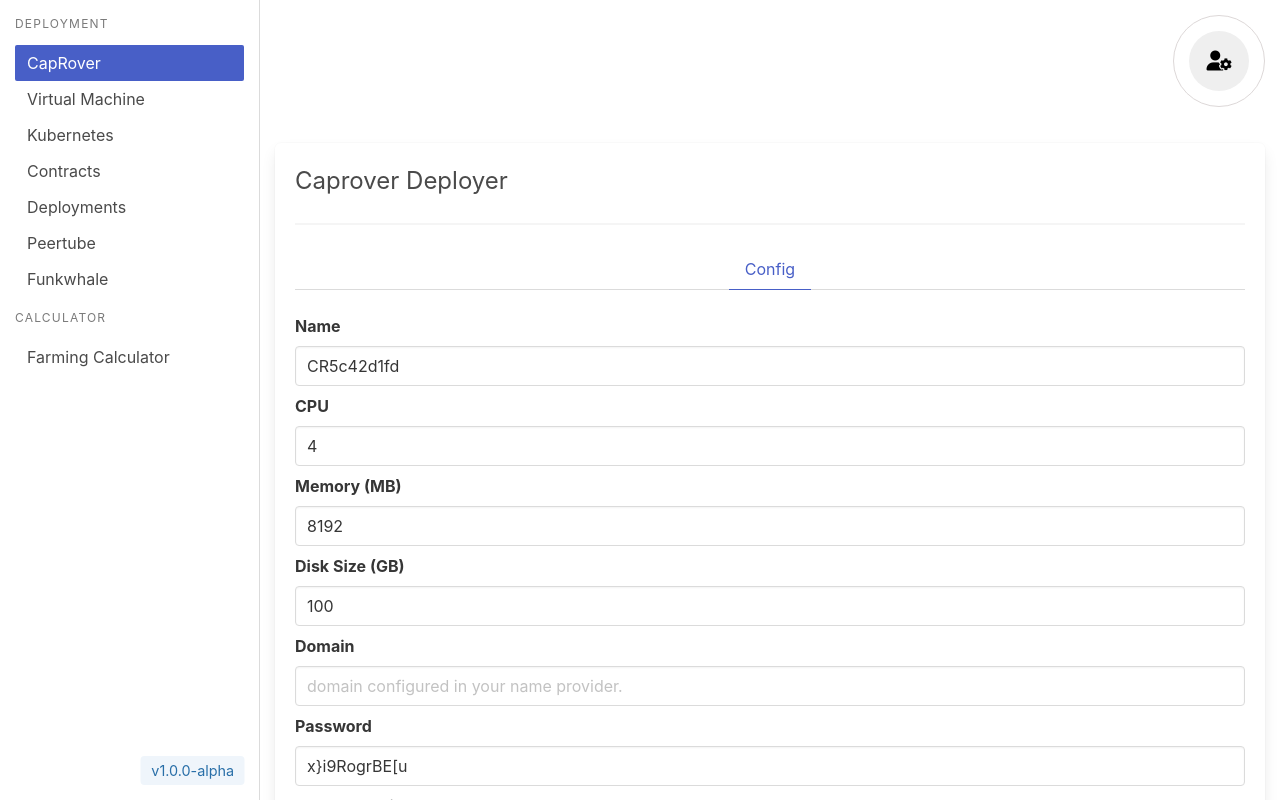
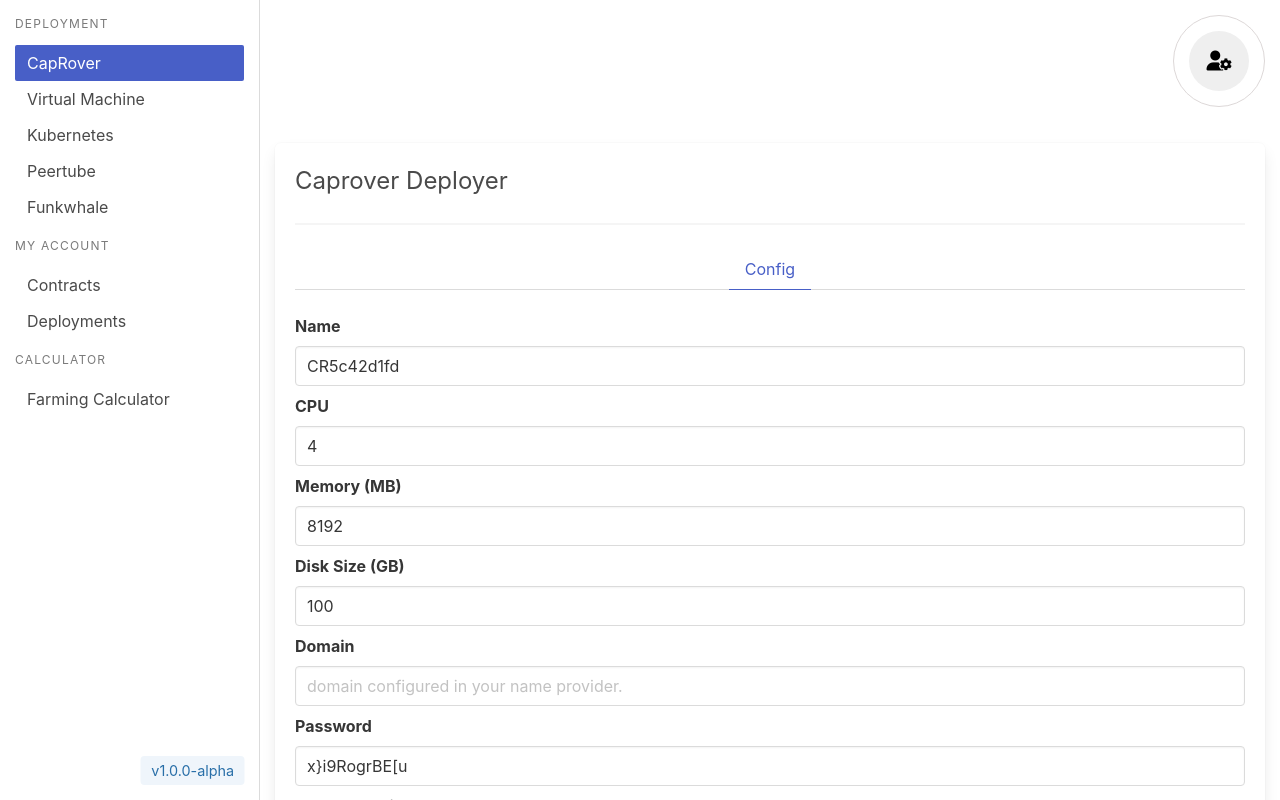
Before and after one commit to threefoldtecharchive/grid_weblets, a Vue app in the folder easy-docs/: page /#/1 in a window 1280 px wide. Before the commit this address led to /#/. Built offline with nearby package versions, Linux system fonts and the light colour scheme.

Commit message:
Added 'MY ACCOUNT' categorize in sidebar

```diff
--- a/easy-docs/src/views/Editor.vue
+++ b/easy-docs/src/views/Editor.vue
@@ -77,7 +77,7 @@ class Weblet {
     public name: string,
     public symbol: string,
     deployment = "",
-    public section: "deployment" | "calculator" | "coming soon"
+    public section: "deployment" | "calculator" | "my account"
   ) {
     this._md = `<tf-${symbol}></tf-${symbol}>`;
     if (deployment) {
@@ -104,13 +104,13 @@ class Weblet {
   name: "Editor",
 })
 export default class Editor extends Vue {
-  public sections = ["deployment", "calculator"];
+  public sections = ["deployment", "my account", "calculator"];
   public weblets: Weblet[] = [
     new Weblet("CapRover", "caprover", "caprover", "deployment"),
     new Weblet("Virtual Machine", "vm", "vm", "deployment"),
     new Weblet("Kubernetes", `kubernetes`, "k8s", "deployment"),
-    new Weblet("Contracts", "contractslist", "", "deployment"),
-    new Weblet("Deployments", "deployedlist", "", "deployment"),
+    new Weblet("Contracts", "contractslist", "", "my account"),
+    new Weblet("Deployments", "deployedlist", "", "my account"),
 
     new Weblet("Farming Calculator", "farming-calculator", "", "calculator"),
 
```
